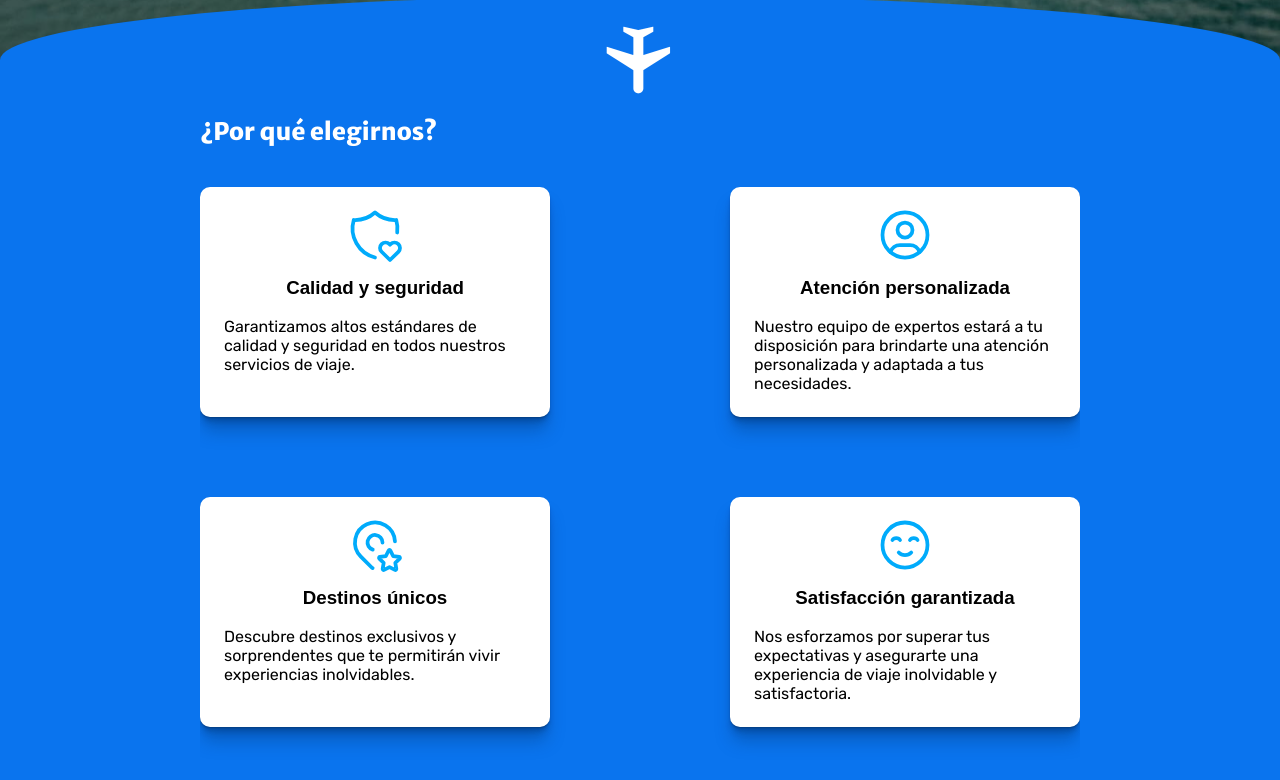
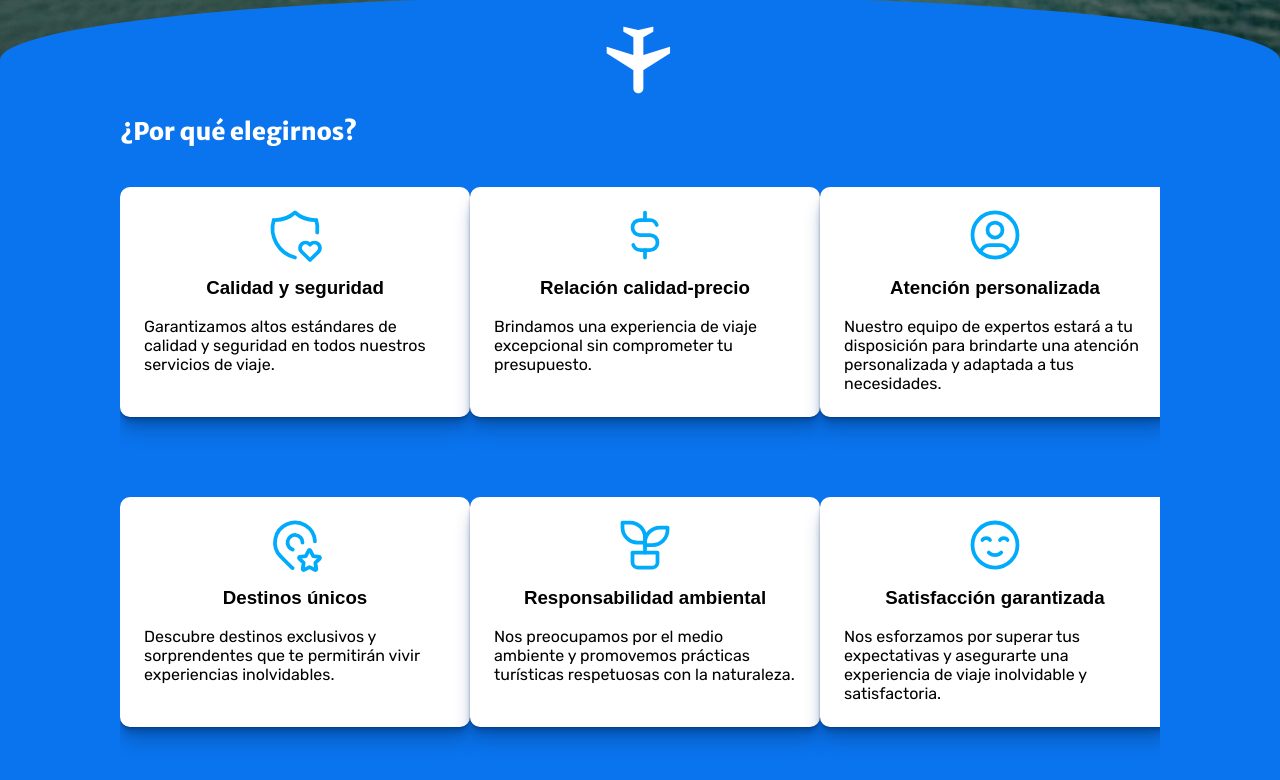
Before and after one commit to JoacoGramigna/Landing-page--Patagonia-travel, a React (Create React App) app: page / in a window 1280 px wide. Shown: the part 740-1520 px from the top of the page. Built offline with nearby package versions, Linux system fonts and the light colour scheme; a web font is replaced by a local one.

Commit message:
Add more content to whyChooseUs section

```diff
--- a/src/pages/Home/Home.css
+++ b/src/pages/Home/Home.css
@@ -74,7 +74,7 @@
 .whyChooseUs {
   height: 100%;
   overflow-x: hidden;
-  margin: 0 200px;
+  margin: 0 120px;
 }
 
 .whyChooseUs::after {
@@ -95,15 +95,37 @@
 }
 
 .boxCenter {
-  clear: both;
+  display: grid;
+  grid-template-areas:
+  "boxToRight1 boxToCenter1 boxToLeft1"
+  "boxToRight2 boxToCenter2 boxToLeft2";
+  justify-content: space-between;
+  overflow-x: hidden;
+  overflow-y: hidden;
 }
 
-.boxToRight {
-  float: left;
+.boxToRight1 {
+  grid-area: boxToRight1;
 }
 
-.boxToLeft {
-  float: right;
+.boxToRight2 {
+  grid-area: boxToRight2;
+}
+
+.boxToCenter1 {
+  grid-area: boxToCenter1;
+}
+
+.boxToCenter2 {
+  grid-area: boxToCenter2;
+}
+
+.boxToLeft1 {
+  grid-area: boxToLeft1;
+}
+
+.boxToLeft2 {
+  grid-area: boxToLeft2;
 }
 
 .box {
--- a/src/pages/Home/Home.jsx
+++ b/src/pages/Home/Home.jsx
@@ -43,7 +43,7 @@ const Home = () => {
         <section className="whyChooseUs">
           <h2>¿Por qué elegirnos?</h2>
           <div className="boxCenter">
-            <article className="boxToRight">
+            <article className="boxToRight1">
               <div className="box" data-aos="fade-right">
                 <svg
                   xmlns="http://www.w3.org/2000/svg"
@@ -62,46 +62,142 @@ const Home = () => {
                   <path d="M18 22l3.35 -3.284a2.143 2.143 0 0 0 .005 -3.071a2.242 2.242 0 0 0 -3.129 -.006l-.224 .22l-.223 -.22a2.242 2.242 0 0 0 -3.128 -.006a2.143 2.143 0 0 0 -.006 3.071l3.355 3.296z" />
                 </svg>
                 <h3>Calidad y seguridad</h3>
-                <p>Garantizamos altos estándares de calidad y seguridad en todos nuestros servicios de viaje.</p>
+                <p>
+                  Garantizamos altos estándares de calidad y seguridad en todos
+                  nuestros servicios de viaje.
+                </p>
               </div>
             </article>
-            <article className="boxToLeft">
+            <article className="boxToCenter1">
+              <div className="box" data-aos="fade-down">
+                <svg
+                  xmlns="http://www.w3.org/2000/svg"
+                  class="icon icon-tabler icon-tabler-currency-dollar"
+                  width="60"
+                  height="60"
+                  viewBox="0 0 24 24"
+                  stroke-width="1.5"
+                  stroke="#00abfb"
+                  fill="none"
+                  stroke-linecap="round"
+                  stroke-linejoin="round"
+                >
+                  <path stroke="none" d="M0 0h24v24H0z" fill="none" />
+                  <path d="M16.7 8a3 3 0 0 0 -2.7 -2h-4a3 3 0 0 0 0 6h4a3 3 0 0 1 0 6h-4a3 3 0 0 1 -2.7 -2" />
+                  <path d="M12 3v3m0 12v3" />
+                </svg>
+                <h3>Relación calidad-precio</h3>
+                <p>
+                  Brindamos una experiencia de viaje excepcional sin comprometer
+                  tu presupuesto.
+                </p>
+              </div>
+            </article>
+            <article className="boxToLeft1">
               <div className="box" data-aos="fade-left">
-              <svg xmlns="http://www.w3.org/2000/svg" class="icon icon-tabler icon-tabler-user-circle" width="60" height="60" viewBox="0 0 24 24" stroke-width="1.5" stroke="#00abfb" fill="none" stroke-linecap="round" stroke-linejoin="round">
-  <path stroke="none" d="M0 0h24v24H0z" fill="none"/>
+                <svg
+                  xmlns="http://www.w3.org/2000/svg"
+                  class="icon icon-tabler icon-tabler-user-circle"
+                  width="60"
+                  height="60"
+                  viewBox="0 0 24 24"
+                  stroke-width="1.5"
+                  stroke="#00abfb"
+                  fill="none"
+                  stroke-linecap="round"
+                  stroke-linejoin="round"
+                >
+                  <path stroke="none" d="M0 0h24v24H0z" fill="none" />
                   <path d="M12 12m-9 0a9 9 0 1 0 18 0a9 9 0 1 0 -18 0" />
                   <path d="M12 10m-3 0a3 3 0 1 0 6 0a3 3 0 1 0 -6 0" />
                   <path d="M6.168 18.849a4 4 0 0 1 3.832 -2.849h4a4 4 0 0 1 3.834 2.855" />
                 </svg>
                 <h3>Atención personalizada</h3>
-                <p>Nuestro equipo de expertos estará a tu disposición para brindarte una atención personalizada y adaptada a tus necesidades.</p>
+                <p>
+                  Nuestro equipo de expertos estará a tu disposición para
+                  brindarte una atención personalizada y adaptada a tus
+                  necesidades.
+                </p>
               </div>
             </article>
-          </div>
-          <div className="boxCenter">
-            <article className="boxToRight">
+            <article className="boxToRight2">
               <div className="box" data-aos="fade-right">
-              <svg xmlns="http://www.w3.org/2000/svg" class="icon icon-tabler icon-tabler-map-pin-star" width="60" height="60" viewBox="0 0 24 24" stroke-width="1.5" stroke="#00abfb" fill="none" stroke-linecap="round" stroke-linejoin="round">
-  <path stroke="none" d="M0 0h24v24H0z" fill="none"/>
+                <svg
+                  xmlns="http://www.w3.org/2000/svg"
+                  class="icon icon-tabler icon-tabler-map-pin-star"
+                  width="60"
+                  height="60"
+                  viewBox="0 0 24 24"
+                  stroke-width="1.5"
+                  stroke="#00abfb"
+                  fill="none"
+                  stroke-linecap="round"
+                  stroke-linejoin="round"
+                >
+                  <path stroke="none" d="M0 0h24v24H0z" fill="none" />
                   <path d="M15 11a3 3 0 1 0 -3.908 2.86" />
                   <path d="M11.059 21.25a2 2 0 0 1 -.472 -.35l-4.244 -4.243a8 8 0 1 1 13.646 -6.079" />
                   <path d="M17.8 20.817l-2.172 1.138a.392 .392 0 0 1 -.568 -.41l.415 -2.411l-1.757 -1.707a.389 .389 0 0 1 .217 -.665l2.428 -.352l1.086 -2.193a.392 .392 0 0 1 .702 0l1.086 2.193l2.428 .352a.39 .39 0 0 1 .217 .665l-1.757 1.707l.414 2.41a.39 .39 0 0 1 -.567 .411l-2.172 -1.138z" />
                 </svg>
                 <h3>Destinos únicos</h3>
-<p>Descubre destinos exclusivos y sorprendentes que te permitirán vivir experiencias inolvidables.</p>
+                <p>
+                  Descubre destinos exclusivos y sorprendentes que te permitirán
+                  vivir experiencias inolvidables.
+                </p>
               </div>
             </article>
-            <article className="boxToLeft">
+            <article className="boxToCenter2">
+              <div className="box" data-aos="fade-up">
+                <svg
+                  xmlns="http://www.w3.org/2000/svg"
+                  class="icon icon-tabler icon-tabler-plant"
+                  width="60"
+                  height="60"
+                  viewBox="0 0 24 24"
+                  stroke-width="1.5"
+                  stroke="#00abfb"
+                  fill="none"
+                  stroke-linecap="round"
+                  stroke-linejoin="round"
+                >
+                  <path stroke="none" d="M0 0h24v24H0z" fill="none" />
+                  <path d="M7 15h10v4a2 2 0 0 1 -2 2h-6a2 2 0 0 1 -2 -2v-4z" />
+                  <path d="M12 9a6 6 0 0 0 -6 -6h-3v2a6 6 0 0 0 6 6h3" />
+                  <path d="M12 11a6 6 0 0 1 6 -6h3v1a6 6 0 0 1 -6 6h-3" />
+                  <path d="M12 15l0 -6" />
+                </svg>
+                <h3>Responsabilidad ambiental</h3>
+                <p>
+                  Nos preocupamos por el medio ambiente y promovemos prácticas
+                  turísticas respetuosas con la naturaleza.
+                </p>
+              </div>
+            </article>
+            <article className="boxToLeft2">
               <div className="box" data-aos="fade-left">
-              <svg xmlns="http://www.w3.org/2000/svg" class="icon icon-tabler icon-tabler-mood-smile-beam" width="60" height="60" viewBox="0 0 24 24" stroke-width="1.5" stroke="#00abfb" fill="none" stroke-linecap="round" stroke-linejoin="round">
-  <path stroke="none" d="M0 0h24v24H0z" fill="none"/>
+                <svg
+                  xmlns="http://www.w3.org/2000/svg"
+                  class="icon icon-tabler icon-tabler-mood-smile-beam"
+                  width="60"
+                  height="60"
+                  viewBox="0 0 24 24"
+                  stroke-width="1.5"
+                  stroke="#00abfb"
+                  fill="none"
+                  stroke-linecap="round"
+                  stroke-linejoin="round"
+                >
+                  <path stroke="none" d="M0 0h24v24H0z" fill="none" />
                   <path d="M12 21a9 9 0 1 1 0 -18a9 9 0 0 1 0 18z" />
                   <path d="M10 10c-.5 -1 -2.5 -1 -3 0" />
                   <path d="M17 10c-.5 -1 -2.5 -1 -3 0" />
                   <path d="M14.5 15a3.5 3.5 0 0 1 -5 0" />
                 </svg>
                 <h3>Satisfacción garantizada</h3>
-                <p>Nos esforzamos por superar tus expectativas y asegurarte una experiencia de viaje inolvidable y satisfactoria.</p>
+                <p>
+                  Nos esforzamos por superar tus expectativas y asegurarte una
+                  experiencia de viaje inolvidable y satisfactoria.
+                </p>
               </div>
             </article>
           </div>
```
Lines whose indentation alone changed are shown as unchanged.
